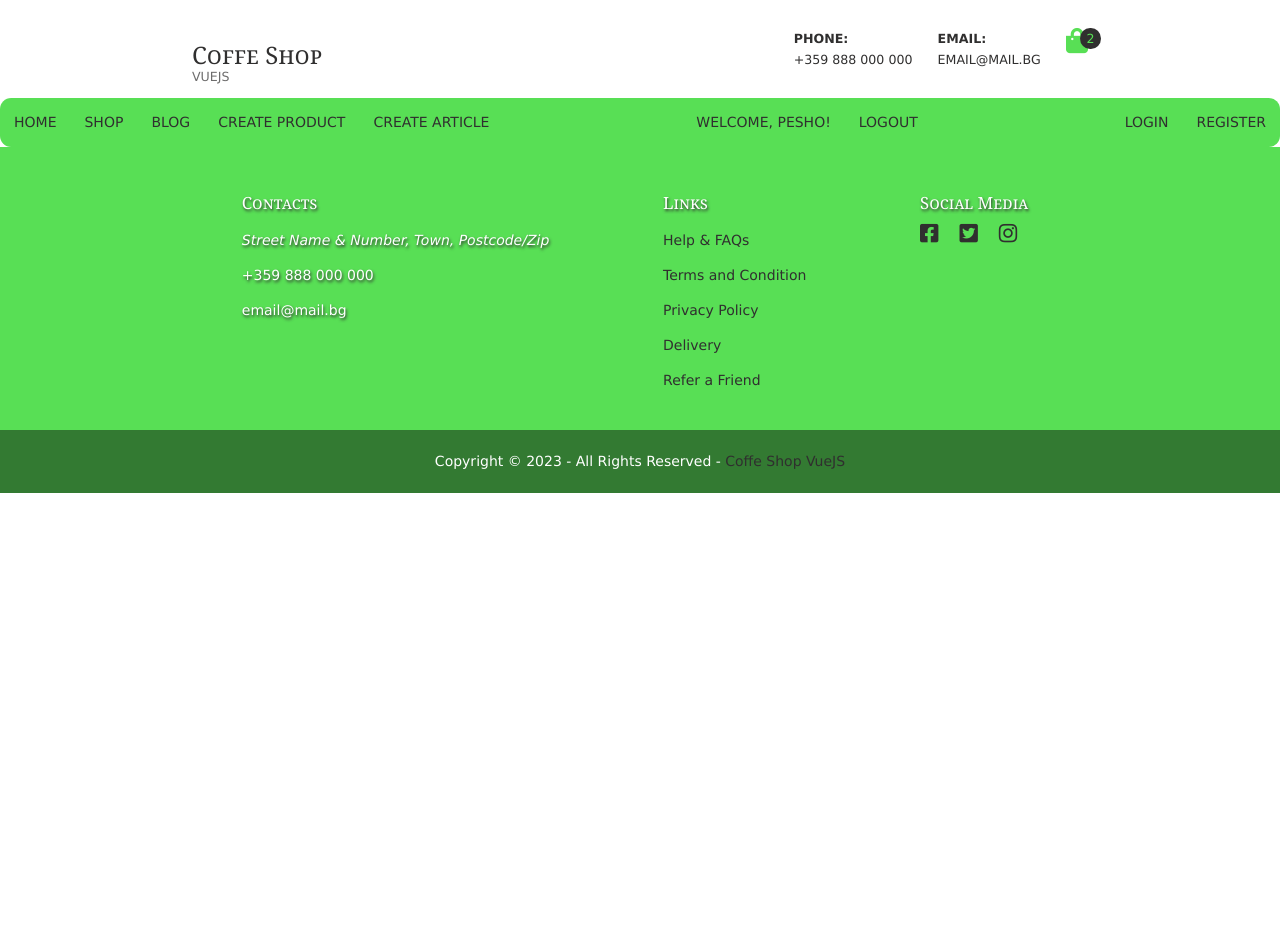
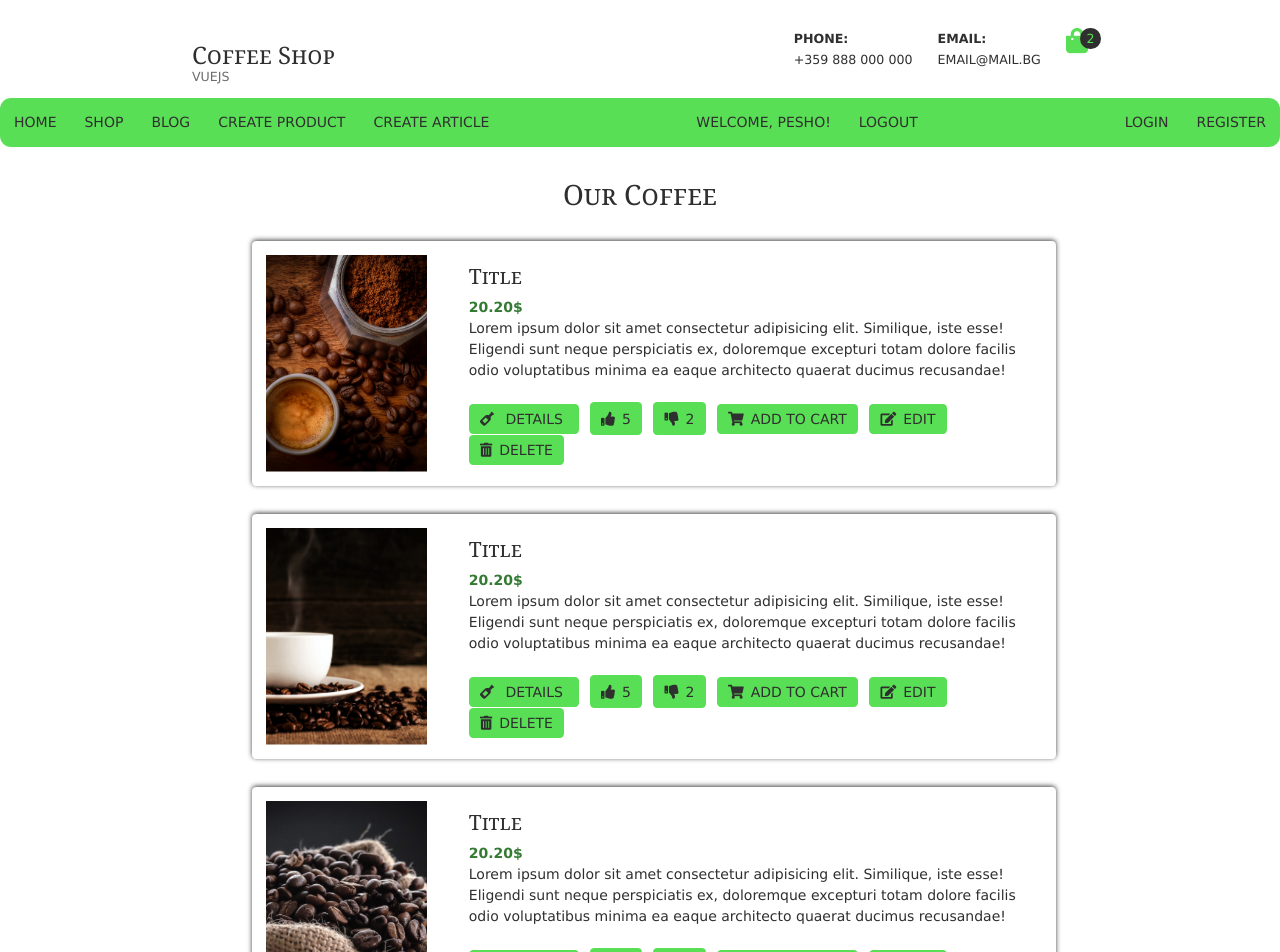
Before and after one commit to bilyananinova/VueJS, a Vue app: page /coffe-catalog in a window 1280 px wide. Shown: the top 952 px of the page. Before the commit the page ends 800 px from the top, so only its background shows below. Built offline with nearby package versions, Linux system fonts and the light colour scheme.

Commit message:
Add Catalog page

```diff
--- a/src/components/Header.vue
+++ b/src/components/Header.vue
@@ -7,7 +7,7 @@
     <section class="header-logo">
       <h1>
         <router-link to="/">
-          Coffe Shop
+          Coffee Shop
         </router-link>
       </h1>
 
--- a/src/routes/index.js
+++ b/src/routes/index.js
@@ -1,5 +1,6 @@
 import { createRouter, createWebHistory } from 'vue-router';
 import Home from '../views/Home.vue';
+import Catalog from '../views/Catalog.vue';
 import Login from '../views/user/Login.vue';
 import Register from '../views/user/Register.vue';
 
@@ -7,6 +8,7 @@ const routes = [
   { path: '/', component: Home },
   { path: '/login', component: Login },
   { path: '/register', component: Register },
+  { path: '/coffe-catalog', component: Catalog },
 ];
 
 const router = createRouter({
--- a/src/style.css
+++ b/src/style.css
@@ -12,6 +12,7 @@
   --main-background: #58DF55;
   --main-background-shadow: #3a8b38;
   --main-font-color: #302f2f;
+  --price-font-color: #337a32;
   --main-font-color-hover: #fff;
 
   --main-font-color-footer: #fff;
--- /dev/null
+++ b/src/views/Catalog.vue
@@ -0,0 +1,244 @@
+<script>
+export default {
+
+};
+</script>
+
+<template>
+  <h3>Our Coffee</h3>
+  <section class="products-wrapper">
+    <section class="products-list">
+      <section class="product-card">
+        <div class="product-image">
+          <img src="../assets/janko-ferlic-h9Iq22JJlGk-unsplash.jpg" alt="title">
+        </div>
+        <div class="product-details">
+          <header class="product-header">
+            <h5>Title</h5>
+          </header>
+
+          <span class="product-price">20.20$</span>
+
+          <p>
+            Lorem ipsum dolor sit amet consectetur adipisicing elit. Similique, iste esse! Eligendi sunt neque
+            perspiciatis ex, doloremque excepturi totam dolore facilis odio voluptatibus minima ea eaque
+            architecto quaerat ducimus recusandae!
+          </p>
+
+          <div class="product-action">
+            <router-link to="details" class="details-btn">
+              <i class="fas fa-wine-bottle" />
+              details
+            </router-link>
+
+            <button class="like-btn">
+              <i class="fas fa-thumbs-up" /><span>5</span>
+            </button>
+
+            <button class="dislike-btn">
+              <i class="fas fa-thumbs-down" /><span>2</span>
+            </button>
+
+            <button class="add-btn">
+              <i class="fas fa-shopping-cart" />add to cart
+            </button>
+
+            <router-link to="edit" class-name="edit-btn">
+              <i class="fas fa-edit" />edit
+            </router-link>
+            <button class="delete-btn">
+              <i class="fas fa-trash-alt" />delete
+            </button>
+          </div>
+        </div>
+      </section>
+      <section class="product-card">
+        <div class="product-image">
+          <img src="../assets/mike-kenneally-tNALoIZhqVM-unsplash.jpg" alt="title">
+        </div>
+        <div class="product-details">
+          <header class="product-header">
+            <h5>Title</h5>
+          </header>
+
+          <span class="product-price">20.20$</span>
+
+          <p>
+            Lorem ipsum dolor sit amet consectetur adipisicing elit. Similique, iste esse! Eligendi sunt
+            neque
+            perspiciatis ex, doloremque excepturi totam dolore facilis odio voluptatibus minima ea eaque
+            architecto quaerat ducimus recusandae!
+          </p>
+
+          <div class="product-action">
+            <router-link to="details" class="details-btn">
+              <i class="fas fa-wine-bottle" />
+              details
+            </router-link>
+
+            <button class="like-btn">
+              <i class="fas fa-thumbs-up" /><span>5</span>
+            </button>
+
+            <button class="dislike-btn">
+              <i class="fas fa-thumbs-down" /><span>2</span>
+            </button>
+
+            <button class="add-btn">
+              <i class="fas fa-shopping-cart" />add to cart
+            </button>
+
+            <router-link to="edit" class-name="edit-btn">
+              <i class="fas fa-edit" />edit
+            </router-link>
+            <button class="delete-btn">
+              <i class="fas fa-trash-alt" />delete
+            </button>
+          </div>
+        </div>
+      </section>
+      <section class="product-card">
+        <div class="product-image">
+          <img src="../assets/tina-guina-obV_LM0KjxY-unsplash.jpg" alt="title">
+        </div>
+        <div class="product-details">
+          <header class="product-header">
+            <h5>Title</h5>
+          </header>
+
+          <span class="product-price">20.20$</span>
+
+          <p>
+            Lorem ipsum dolor sit amet consectetur adipisicing elit. Similique, iste esse! Eligendi sunt
+            neque
+            perspiciatis ex, doloremque excepturi totam dolore facilis odio voluptatibus minima ea eaque
+            architecto quaerat ducimus recusandae!
+          </p>
+
+          <div class="product-action">
+            <router-link to="details" class="details-btn">
+              <i class="fas fa-wine-bottle" />
+              details
+            </router-link>
+
+            <button class="like-btn">
+              <i class="fas fa-thumbs-up" /><span>5</span>
+            </button>
+
+            <button class="dislike-btn">
+              <i class="fas fa-thumbs-down" /><span>2</span>
+            </button>
+
+            <button class="add-btn">
+              <i class="fas fa-shopping-cart" />add to cart
+            </button>
+
+            <router-link to="edit" class-name="edit-btn">
+              <i class="fas fa-edit" />edit
+            </router-link>
+            <button class="delete-btn">
+              <i class="fas fa-trash-alt" />delete
+            </button>
+          </div>
+        </div>
+      </section>
+    </section>
+  </section>
+</template>
+
+<style  scoped>
+.products-wrapper {
+    display: flex;
+    width: 65%;
+    margin: auto;
+}
+
+.products-list {
+    padding-left: 2em;
+    margin: auto;
+}
+
+.product-card {
+    box-shadow: 0px -1px 5px 0px rgba(0, 0, 0, 0.75);
+    border-radius: 0.3em;
+    display: flex;
+    position: relative;
+    margin: 2em 0;
+}
+
+.product-image {
+    flex: 0 0 20%;
+    margin: 1em;
+    display: block;
+    position: relative;
+    overflow: hidden;
+}
+
+.product-image img {
+    top: 50%;
+    left: 50%;
+    transform: translate(-50%, -50%);
+    width: auto;
+    height: 100%;
+    position: absolute;
+}
+
+.product-image img::after {
+    padding-top: 100%;
+    content: '';
+    display: block;
+}
+
+.product-details {
+    text-align: left;
+    margin: 0;
+    padding: 0 2em;
+}
+
+.product-header {
+    margin: 0.5em 0;
+}
+
+.product-header p {
+    opacity: 0.6;
+}
+
+.product-price {
+    color: var(--price-font-color);
+    font-weight: 600;
+}
+
+.product-action {
+    margin: 1.5em 0;
+}
+
+.product-action i {
+    padding-right: 0.5em;
+}
+
+.product-action button,
+.product-action a {
+    border: none;
+    padding: 0.5em 0.8em;
+    border-radius: 0.3em;
+    text-transform: uppercase;
+    color: var(--main-font-color);
+    background: var(--main-background);
+    margin-right: 0.8em;
+}
+
+.product-action button:hover,
+.product-action a:hover {
+    border-color: var(--main-background-shadow);
+    color: var(--main-font-color);
+    background: #ffffff;
+    box-shadow: 0px 0px 5px 1px var(--main-background-shadow);
+}
+
+.like-btn span,
+.dislike-btn span,
+.add-btn,
+.delete-btn {
+    font-family: Verdana, Geneva, sans-serif;
+}
+</style>
```
